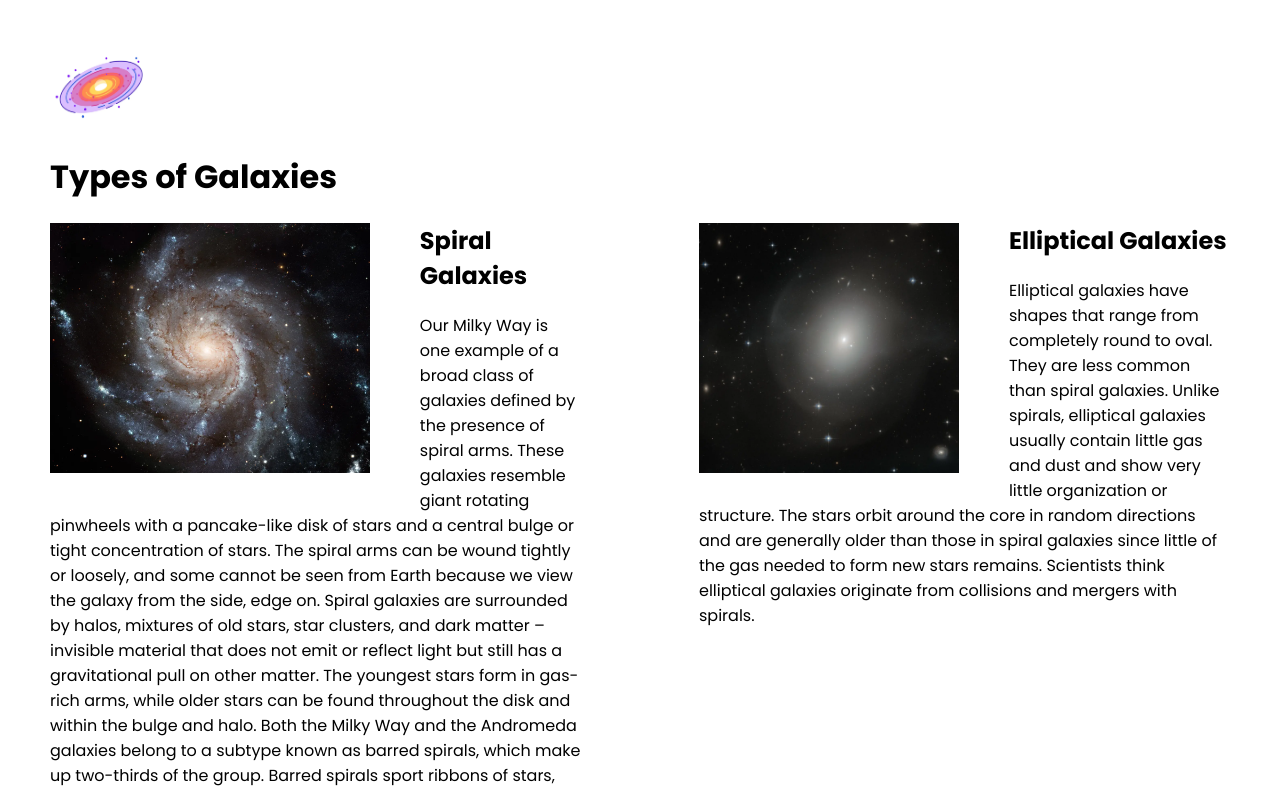
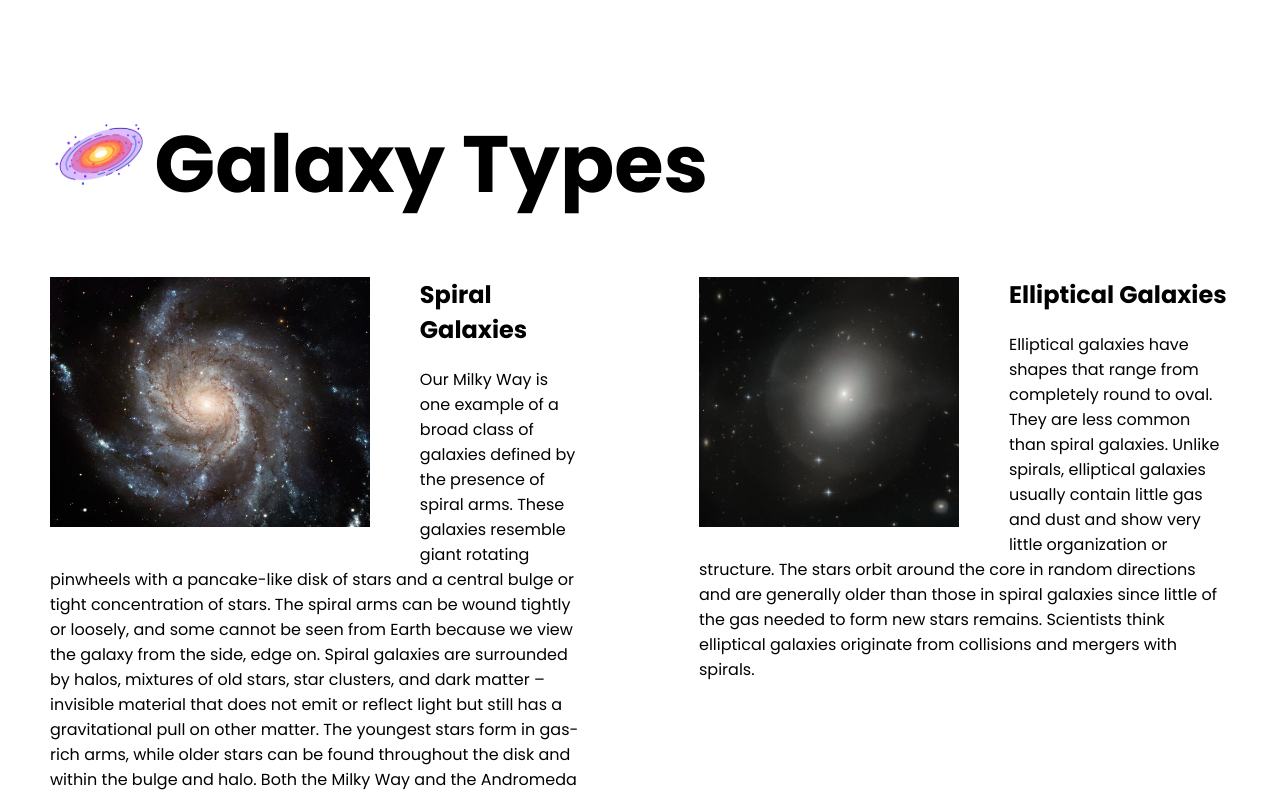
Before and after one commit to tomgithubdev/media_response_design_concept, a plain HTML site: page index.html in a window 1280 px wide. Shown: the top 792 px of the page. Drawn offline with Linux system fonts and the light colour scheme.

Commit message:
Update index.html

```diff
--- a/index.html
+++ b/index.html
@@ -13,8 +13,11 @@
 
 <body>
   <div class="main">
-    <img class="logo" src="./assets/images/galaxy_logo.jpg" alt="logo">
-    <h1>Types of Galaxies</h1>
+    <div class="title">
+      <img class="logo" src="./assets/images/galaxy_logo.jpg" alt="logo">
+      <h1>Galaxy Types</h1>
+    </div>
+
     <div class="left card">
       <img class="tile-image" src="./assets/images/Spiral_Galaxy.png" alt="Spiral Galaxy">
       <h2 class="card-title">Spiral Galaxies</h2>
```
